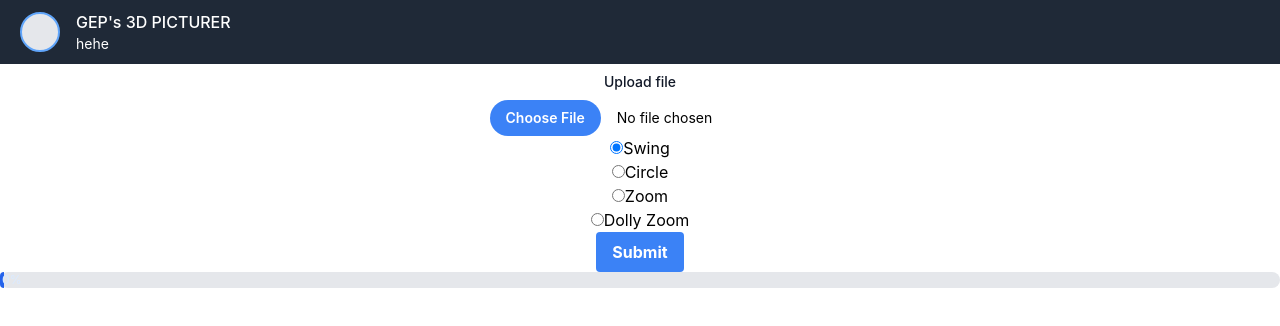
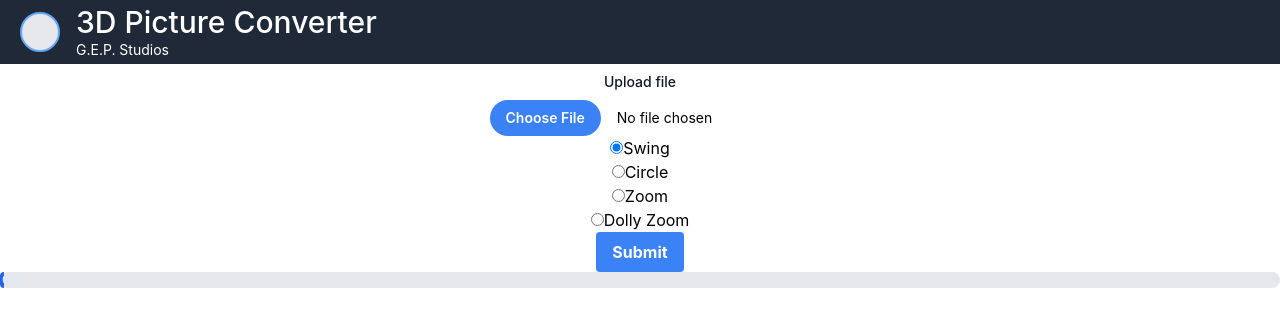
Before and after one commit to gtopacio/DIGIMAP-FRONT, a Next.js app: page / in a window 1280 px wide. Shown: the top 326 px of the page. Built offline with nearby package versions, Linux system fonts and the light colour scheme.

Commit message:
Update Banner.js

```diff
--- a/components/Banner.js
+++ b/components/Banner.js
@@ -6,8 +6,8 @@ export default function Banner() {
                     <div class="flex flex-shrink-0 items-center space-x-4 text-white">
                         <div class="h-10 w-10 rounded-full cursor-pointer bg-gray-200 border-2 border-blue-400"></div>
                         <div class="flex flex-col items-start ">
-                        <div class="text-md font-medium ">GEP's 3D PICTURER</div>
-                        <div class="text-sm font-regular">hehe</div>
+                        <div class="text-3xl font-medium ">3D Picture Converter</div>
+                        <div class="text-sm font-regular">G.E.P. Studios</div>
                         </div>
                     </div>
                 </header>
```
